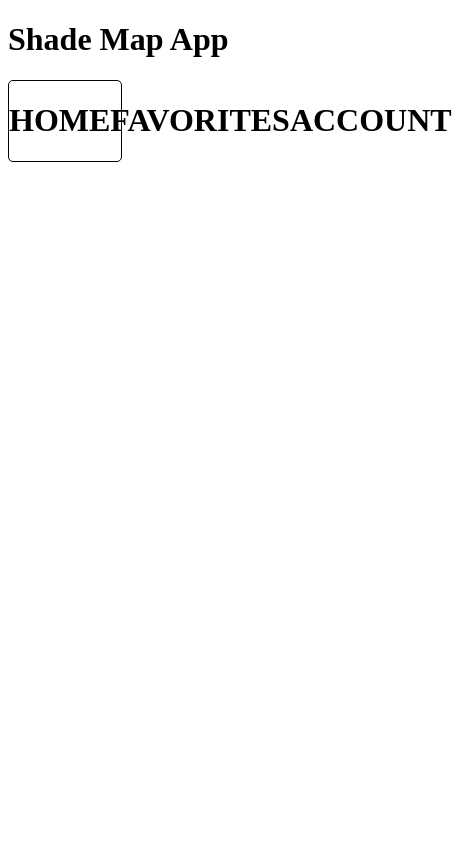
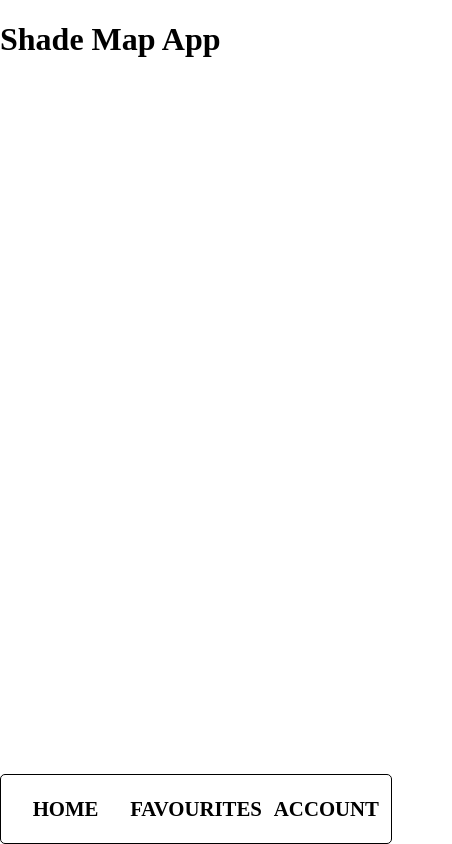
Before and after one commit to farahalterman/2800-202610-DTC05, a website built with Vite: page src/index.html in a window 390 px wide. Shown: the whole page, 452 px wide, since content can reach past the window. Built offline with nearby package versions, Linux system fonts and the light colour scheme.

Commit message:
Change Navbar element to look better on mobile screens.

```diff
--- a/src/scripts/navBarElement.js
+++ b/src/scripts/navBarElement.js
@@ -11,23 +11,23 @@ connectedCallback() {
         <footer>
             <div class="container" id="navbar">
 
-                <a href="home.html" class="navItem">
-                    <div>
+                <div class="navItem">
+                    <a href="index.html">
                         <h1>HOME</h1>
-                    </div>
-                </a>
+                    </a>
+                </div>
 
-                <a href="index.html" class="navItem">
-                    <div>
-                        <h1>FAVORITES</h1>
-                    </div>
-                </a>
+                <div class="navItem">
+                    <a href="index.html">
+                        <h1>FAVOURITES</h1>
+                    </a>
+                </div>
 
-                <a href="index.html" class="navItem">
-                    <div>
+                <div class="navItem">
+                    <a href="index.html">
                         <h1>ACCOUNT</h1>
-                    </div>
-                </a>
+                    </a>
+                </div>
 
             </div>
         </footer>
--- a/src/stylesheets/style.css
+++ b/src/stylesheets/style.css
@@ -7,15 +7,46 @@
     border-style: solid;
     border-width: 1px;
     border-radius: 5px;
-    width: 30%;
+    width: 100%;
+    /* max-height: ; */
+}
+
+body {
+    margin: 0;
+    padding: 0;
+}
+
+footer {
+    position: fixed;
+    bottom: 0;
+    width: 100%;
+}
+
+@media (max-width: 480px) {
+    .navItem h1 {
+        font-size: 1.3rem;
+    }
+}
+
+a {
+    color: black;
+    text-decoration: none;
 }
 
 .navItem {
-    /* margin-left: 5%;
-    margin-right: 5%; */
-    color: black;
-    text-decoration: none;
+    align-self: stretch;
+    border-radius: 5px;
+    flex: 1;
+    text-align: center;
+    padding: 8px 0;
+}
 
+.navItem:hover {
+    background-color: #f0f0f0;
+}
+
+.navItem:active {
+    background-color: #d0d0d0;
 }
 
 #aiResponse {
```
Also changed, not shown: Server/gemini.js (renamed from server/gemini.js), Server/server.js (renamed from server/server.js), 1 other file.
